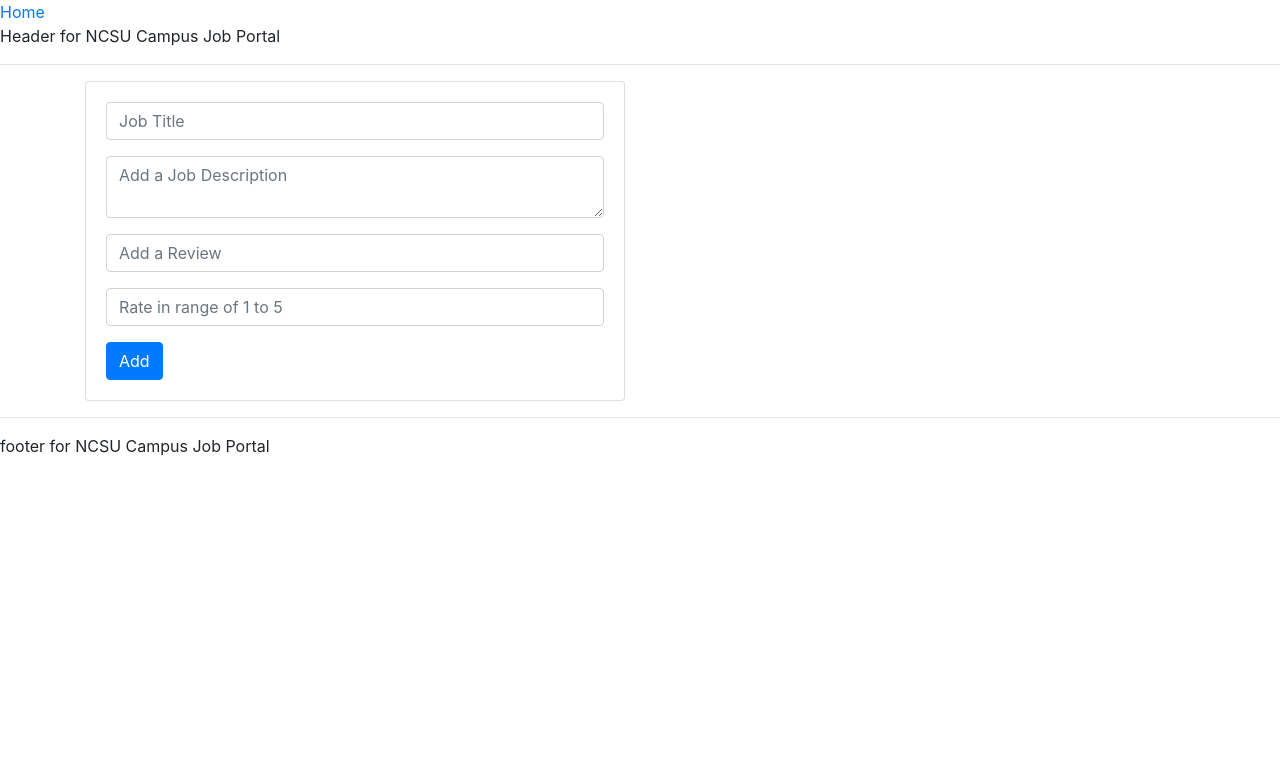
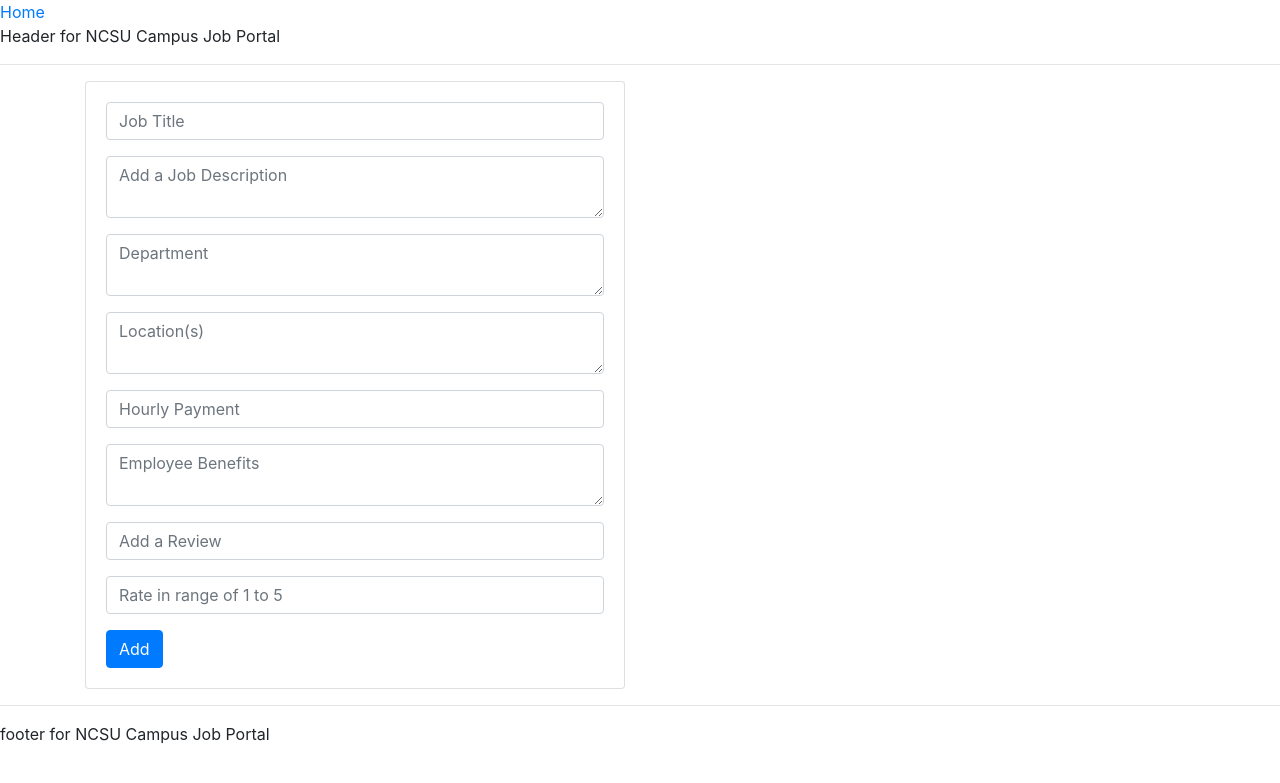
Before and after one commit to sainath199/campus-job-review-system, a Flask app: page /review in a window 1280 px wide. Shown: the top 783 px of the page. Run offline with Flask 2, Linux system fonts and the light colour scheme; data that the repository does not hold is empty; some libraries are stand-ins or nearby versions.

Commit message:
updated the data model

```diff
--- a/app/__init__.py
+++ b/app/__init__.py
@@ -8,4 +8,8 @@ app.config.from_object(Config)
 db = SQLAlchemy(app)
 migrate = Migrate(app, db)
 
+@app.before_first_request
+def create_table():
+    db.create_all()
+
 from app import routes, models
--- a/app/models.py
+++ b/app/models.py
@@ -2,7 +2,11 @@ from app import db
 
 class Reviews(db.Model):
     id = db.Column(db.Integer, primary_key=True)
+    department = db.Column(db.String(64), index=True, nullable=False)
+    locations = db.Column(db.String(120), index=True, nullable=False)
     job_title = db.Column(db.String(64), index=True, nullable=False)
     job_description = db.Column(db.String(120), index=True, nullable=False)
+    hourly_pay = db.Column(db.Integer, nullable=False)
+    benefits = db.Column(db.String(120), index=True, nullable=False)
     review = db.Column(db.String(120), index=True, nullable=False)
     rating = db.Column(db.Integer, nullable=False)
--- a/app/routes.py
+++ b/app/routes.py
@@ -4,13 +4,13 @@ from app.models import Reviews
 
 
 @app.route('/review')
-def index():
+def review():
     entries = Reviews.query.all()
     return render_template('review-page.html', entries=entries)
 
 
 @app.route('/pageContent')
-def review():
+def page_content():
     entries = Reviews.query.all()
     return render_template('page_content.html', entries=entries)
 
@@ -27,9 +27,14 @@ def add():
         form = request.form
         title = form.get('job_title')
         description = form.get('job_description')
+        department = form.get('department')
+        locations = form.get('locations')
+        hourly_pay = form.get('hourly_pay')
+        benefits = form.get('benefits')
         review = form.get('review')
         rating = form.get('rating')
-        entry = Reviews(job_title=title, job_description=description, review=review, rating=rating)
+
+        entry = Reviews(job_title = title, job_description = description, department = department, locations = locations, hourly_pay = hourly_pay, benefits = benefits, review=review, rating=rating)
         db.session.add(entry)
         db.session.commit()
         return redirect('/')
@@ -51,10 +56,18 @@ def update(id):
             form = request.form
             title = form.get('job_title')
             description = form.get('job_description')
+            department = form.get('department')
+            locations = form.get('locations')
+            hourly_pay = form.get('hourly_pay')
+            benefits = form.get('benefits')
             review = form.get('review')
             rating = form.get('rating')
             entry.title = title
             entry.description = description
+            entry.department = department
+            entry.locations = locations
+            entry.hourly_pay = hourly_pay
+            entry.benefits = benefits
             entry.review = review
             entry.rating = rating
             db.session.commit()
--- a/app/templates/review-page.html
+++ b/app/templates/review-page.html
@@ -17,6 +17,21 @@
                                       placeholder="Add a Job Description" required></textarea>
                         </div>
                         <div class="form-group">
+                            <textarea class="form-control" name="department" cols="100"
+                                      placeholder="Department" required></textarea>
+                        </div>
+                        <div class="form-group">
+                            <textarea class="form-control" name="locations" cols="100"
+                                      placeholder="Location(s)" required></textarea>
+                        </div>
+                        <div class="form-group">
+                            <input class="form-control" type="number" name="hourly_pay" placeholder="Hourly Payment" required>
+                        </div>
+                        <div class="form-group">
+                            <textarea class="form-control" name="benefits" cols="100"
+                                      placeholder="Employee Benefits" required></textarea>
+                        </div>
+                        <div class="form-group">
                             <input class="form-control" type="text" name="review" placeholder="Add a Review" required>
                         </div>
                         <div class="form-group">
```
Also changed, not shown: app/templates/page_content.html (+8 -2 lines), migrations/versions/822a168a8dc3_reviews_table.py (added, +38 -0 lines), app/app.db.
